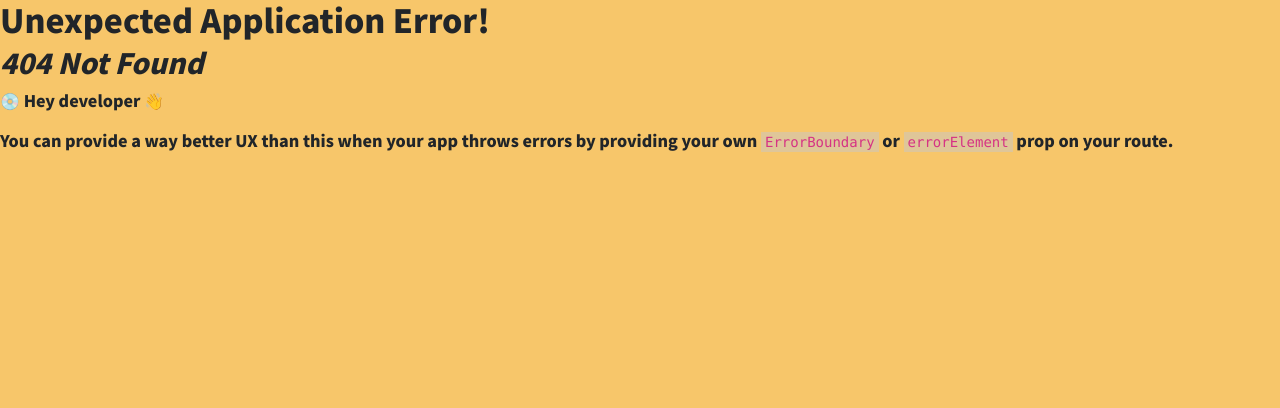
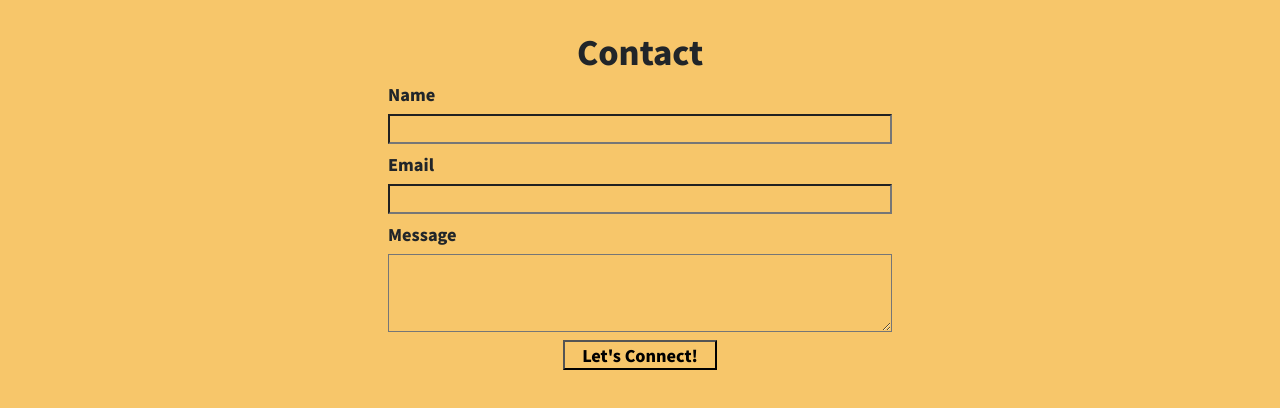
Before and after one commit to jnc444xd/portfolio, a React (Vite) app: page /contact in a window 1280 px wide. Before the commit this address had no page. Shown: the top 408 px of the page. Built offline with nearby package versions, Linux system fonts and the light colour scheme.

Commit message:
created contact page

```diff
--- a/src/App.css
+++ b/src/App.css
@@ -38,7 +38,7 @@ a {
 
 .slide-container {
     font-size: 4rem;
-    width: 30vw;
+    width: 50vw;
     text-align: right;
     overflow: hidden;
 }
@@ -91,6 +91,29 @@ a {
     transform: translateX(0);
 }
 
+.contact-header {
+    text-align: center;
+    margin-top: 2rem;
+}
+
+.contact-form {
+    display: flex;
+    flex-direction: column;
+    width: 40vw;
+    margin: auto;
+}
+
+.contact-form button {
+    width: 30%;
+    margin: auto;
+    margin-top: 4px;
+}
+
+.contact-form label, input, textarea {
+    margin: 4px;
+}
+
+
 @keyframes slideRight {
     from {
         transform: translateX(-100%)
--- a/src/components/About.jsx
+++ b/src/components/About.jsx
@@ -1,8 +1,10 @@
 import { useEffect } from 'react';
 
-export default function About () {
+export default function About() {
 
     useEffect(() => {
+
+        // Intersection Observer
 
         const cards = document.querySelectorAll('.about-card');
 
@@ -14,7 +16,7 @@ export default function About () {
 
         const options = {
             threshold: 1,
-            rootMargin: '0px 0px -150px 0px',
+            rootMargin: '0px 0px -200px 0px',
         };
 
         const observer = new IntersectionObserver(callback, options);
--- /dev/null
+++ b/src/components/Contact.jsx
@@ -0,0 +1,16 @@
+export default function Contact() {
+    return (
+        <main>
+            <h2 className="contact-header">Contact</h2>
+            <section className="contact-form">
+                <label>Name</label>
+                <input type="text"></input>
+                <label>Email</label>
+                <input type="text" ></input>
+                <label>Message</label>
+                <textarea id="contactMsg" rows="3"></textarea>
+                <button>Let's Connect!</button>
+            </section>
+        </main>
+    )
+}
--- a/src/components/Project.jsx
+++ b/src/components/Project.jsx
@@ -6,9 +6,49 @@ import employeeTracker from '../../images/employee-tracker.png';
 import codingQuiz from '../../images/coding-quiz.png';
 import techBlog from '../../images/tech-blog.png';
 
+const projectArr = [{
+    name: 'FitHub',
+    url: 'https://morning-ravine-18715-2df03199dbf8.herokuapp.com/',
+    alt: 'FitHub Screenshot',
+    img: {fitHub},
+},
+{
+    name: 'Travel Blog',
+    url: 'https://ramitaarora.github.io/travel-guide/',
+    alt: 'Travel Blog Screenshot',
+    img: {travelBlog},
+},
+{
+    name: 'Weather Dashboard',
+    url: 'https://jnc444xd.github.io/weather-dashboard/',
+    alt: 'Weather Dashboard Screenshot',
+    img: {weatherDashboard},
+},
+{
+    name: 'Employee Tracker',
+    url: 'https://github.com/jnc444xd/employee-tracker',
+    alt: 'Employee Tracker Screenshot',
+    img: {employeeTracker},
+},
+{
+    name: 'Coding Quiz Game',
+    url: 'https://jnc444xd.github.io/coding-quiz-game/',
+    alt: 'Coding Quiz Screenshot',
+    img: {codingQuiz},
+},
+{
+    name: 'Tech Blog',
+    url: 'https://grim-ghost-05578-d643ed2467b4.herokuapp.com/',
+    alt: 'Tech Blog Screenshot',
+    img: {techBlog},
+},
+];
+
 export default function Project() {
 
     useEffect(() => {
+
+        // Mouse hover
 
         const cards = document.querySelectorAll('.project-card');
 
@@ -27,39 +67,39 @@ export default function Project() {
     return (
         <main className="project-container">
             <section>
-                <a href="https://morning-ravine-18715-2df03199dbf8.herokuapp.com/" target="_blank">
-                    <div className="project-card">FitHub</div>
-                    <img src={fitHub} alt="FitHub Screenshot" className="project-img"></img>
+                <a href={projectArr[0].url} target="_blank">
+                    <div className="project-card">{projectArr[0].name}</div>
+                    <img src={fitHub} alt={projectArr[0].alt} className="project-img"></img>
                 </a>
             </section>
             <section>
-                <a href="https://ramitaarora.github.io/travel-guide/" target="_blank">
-                    <div className="project-card">Travel Blog</div>
-                    <img src={travelBlog} alt="Travel Blog Screenshot" className="project-img"></img>
+                <a href={projectArr[1].url} target="_blank">
+                    <div className="project-card">{projectArr[1].name}</div>
+                    <img src={travelBlog} alt={projectArr[1].alt} className="project-img"></img>
                 </a>
             </section>
             <section>
-                <a href="https://jnc444xd.github.io/weather-dashboard/" target="_blank">
-                    <div className="project-card">Weather Dashboard</div>
-                    <img src={weatherDashboard} alt="Weather Dashboard Screenshot" className="project-img"></img>
+                <a href={projectArr[2].url} target="_blank">
+                    <div className="project-card">{projectArr[2].name}</div>
+                    <img src={weatherDashboard} alt={projectArr[2].alt} className="project-img"></img>
                 </a>
             </section>
             <section>
-                <a href="https://github.com/jnc444xd/employee-tracker" target="_blank">
-                    <div className="project-card">Employee Tracker</div>
-                    <img src={employeeTracker} alt="Employee Tracker Screenshot" className="project-img"></img>
+                <a href={projectArr[3].url} target="_blank">
+                    <div className="project-card">{projectArr[3].name}</div>
+                    <img src={employeeTracker} alt={projectArr[3].alt} className="project-img"></img>
                 </a>
             </section>
             <section>
-                <a href="https://jnc444xd.github.io/coding-quiz-game/" target="_blank">
-                    <div className="project-card">Coding Quiz Game</div>
-                    <img src={codingQuiz} alt="Coding Quiz Game Screenshot" className="project-img"></img>
+                <a href={projectArr[4].url} target="_blank">
+                    <div className="project-card">{projectArr[4].name}</div>
+                    <img src={codingQuiz} alt={projectArr[4].alt} className="project-img"></img>
                 </a>
             </section>
             <section>
-                <a href="https://grim-ghost-05578-d643ed2467b4.herokuapp.com/login" target="_blank">
-                    <div className="project-card">Tech Blog</div>
-                    <img src={techBlog} alt="Tech Blog Screenshot" className="project-img"></img>
+                <a href={projectArr[5].url} target="_blank">
+                    <div className="project-card">{projectArr[5].name}</div>
+                    <img src={techBlog} alt={projectArr[5].alt} className="project-img"></img>
                 </a>
             </section>
         </main>
--- a/src/main.jsx
+++ b/src/main.jsx
@@ -8,6 +8,7 @@ import HomePage from './pages/HomePage';
 import ErrorPage from './pages/ErrorPage';
 import AboutPage from './pages/AboutPage';
 import ProjectPage from './pages/ProjectPage';
+import ContactPage from './pages/ContactPage';
 
 const router = createBrowserRouter([
     {
@@ -27,6 +28,10 @@ const router = createBrowserRouter([
                 path: 'work',
                 element: <ProjectPage />,
             },
+            {
+                path: 'contact',
+                element: <ContactPage />,
+            },
         ],
     },
 ]);
--- /dev/null
+++ b/src/pages/ContactPage.jsx
@@ -0,0 +1,7 @@
+import Contact from '../components/Contact';
+
+export default function ContactPage() {
+    return (
+        <Contact />
+    )
+}
```
